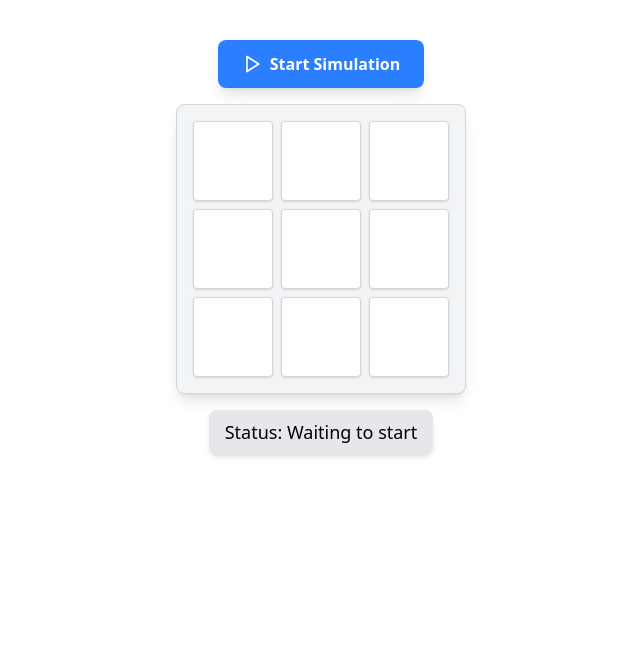
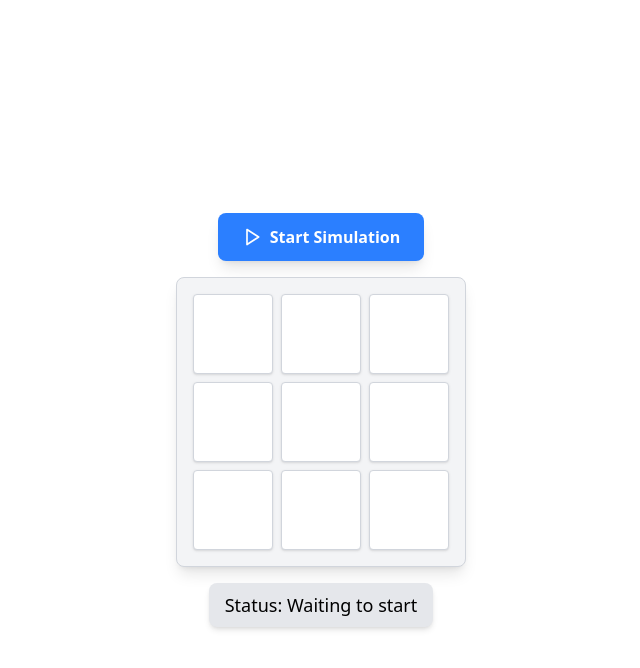
Before and after one commit to timshaww/distributed-tic-tac-toe, a React (Vite) app in the folder tic-tac-toe-ui/: page / in a window 1280 px wide. Shown: the top 668 px of the page, without its empty margins (319-959 px from the left). Built offline with nearby package versions, Linux system fonts and the light colour scheme.

Commit message:
feat: final ui changes

```diff
--- a/tic-tac-toe-ui/src/App.jsx
+++ b/tic-tac-toe-ui/src/App.jsx
@@ -1,6 +1,6 @@
 import { useState, useEffect } from 'react';
 import React from 'react';
-import { Play, Circle, X } from 'lucide-react';
+import { Play, Circle, X, AlertTriangle } from 'lucide-react';
 import { motion, AnimatePresence } from 'framer-motion';
 
 export default function TicTacToe() {
@@ -92,6 +92,7 @@ export default function TicTacToe() {
 	}, [status]);
 
 	return (
+		<div className='flex flex-col items-center justify-center h-screen w-full relative'>
 			<div className='flex flex-col items-center mt-10'>
 				<button
 					onClick={startGame}
@@ -99,12 +100,6 @@ export default function TicTacToe() {
 				>
 					<Play size={20} /> Start Simulation
 				</button>
-
-			{error && (
-				<div className='mb-4 p-3 bg-red-500 text-white rounded-lg flex items-center gap-2'>
-					<AlertTriangle size={20} /> {error}
-				</div>
-			)}
 
 				<div className='grid grid-cols-3 gap-2 border border-gray-300 p-4 bg-gray-100 rounded-lg shadow-lg'>
 					{board.map((row, i) =>
@@ -143,5 +138,11 @@ export default function TicTacToe() {
 				</div>
 				<p className='mt-4 text-lg font-medium bg-gray-200 px-4 py-2 rounded-lg shadow-md'>Status: {statusMessage}</p>
 			</div>
+			{error && (
+				<div className='absolute bottom-0 right-0 m-6 p-3 bg-red-500 text-white rounded-lg flex items-center gap-2'>
+					<AlertTriangle size={20} /> {error}
+				</div>
+			)}
+		</div>
 	);
 }
```
Lines whose indentation alone changed are shown as unchanged.
